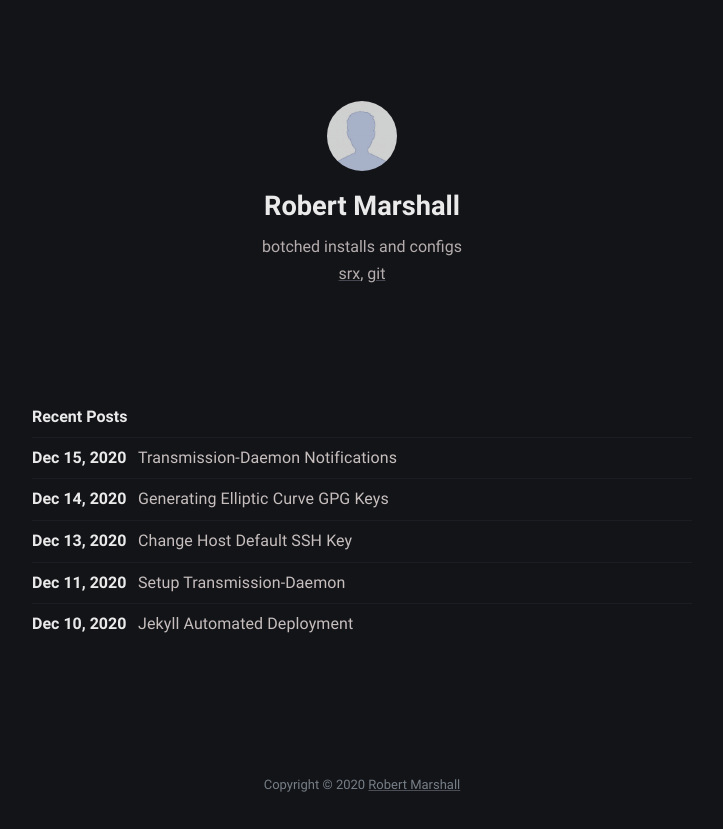
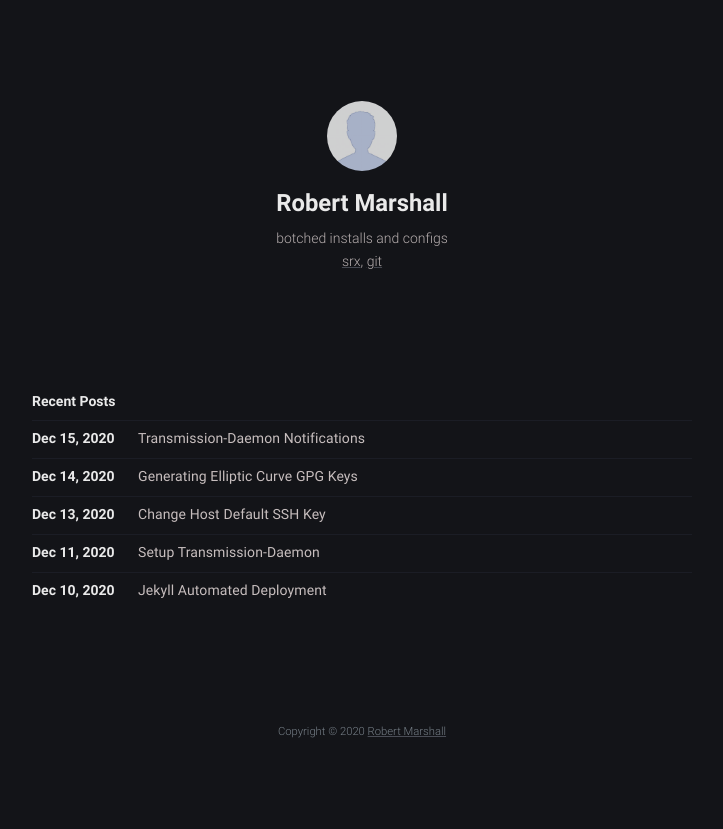
Before and after one commit to robert-marshall/xyz, a Jekyll site: the page built from index.md, in a window 1280 px wide. Shown: the part 100-929 px from the top of the page, without its empty margins (278-1001 px from the left). Built offline with Jekyll 4.4.1, drawn with Linux system fonts in a browser that asks for light colours; after the commit the page ends 900 px from its top, so only the background shows below that.

Commit message:
yo recipes

```diff
--- a/_sass/main.scss
+++ b/_sass/main.scss
@@ -1,14 +1,14 @@
 // Fonts preferences
 $sans-family: Roboto, sans-serif;
 $mono-family: Consolas, monospace;
-$base-font-size: 16px;
+$base-font-size: 14px;
 $medium-font-size: $base-font-size * 0.938;
 $small-font-size: $base-font-size * 0.875;
 $base-line-height: 1.85;
 
 // Font weight
 // $light-weight: 300; // uncomment if necessary
-$normal-weight: 400;
+$normal-weight: 100;
 $bold-weight: 700;
 // $black-weight: 900; // uncomment if necessary
 //Light Colors
```
